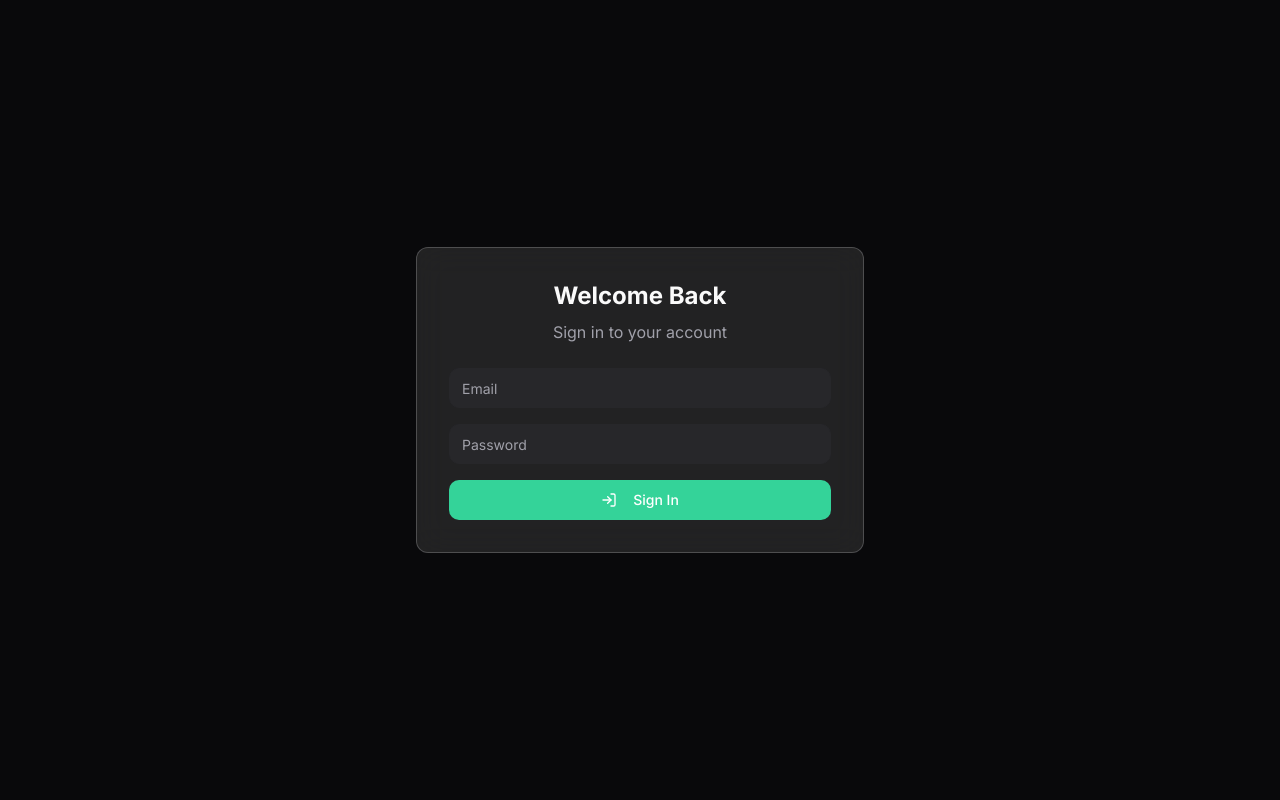
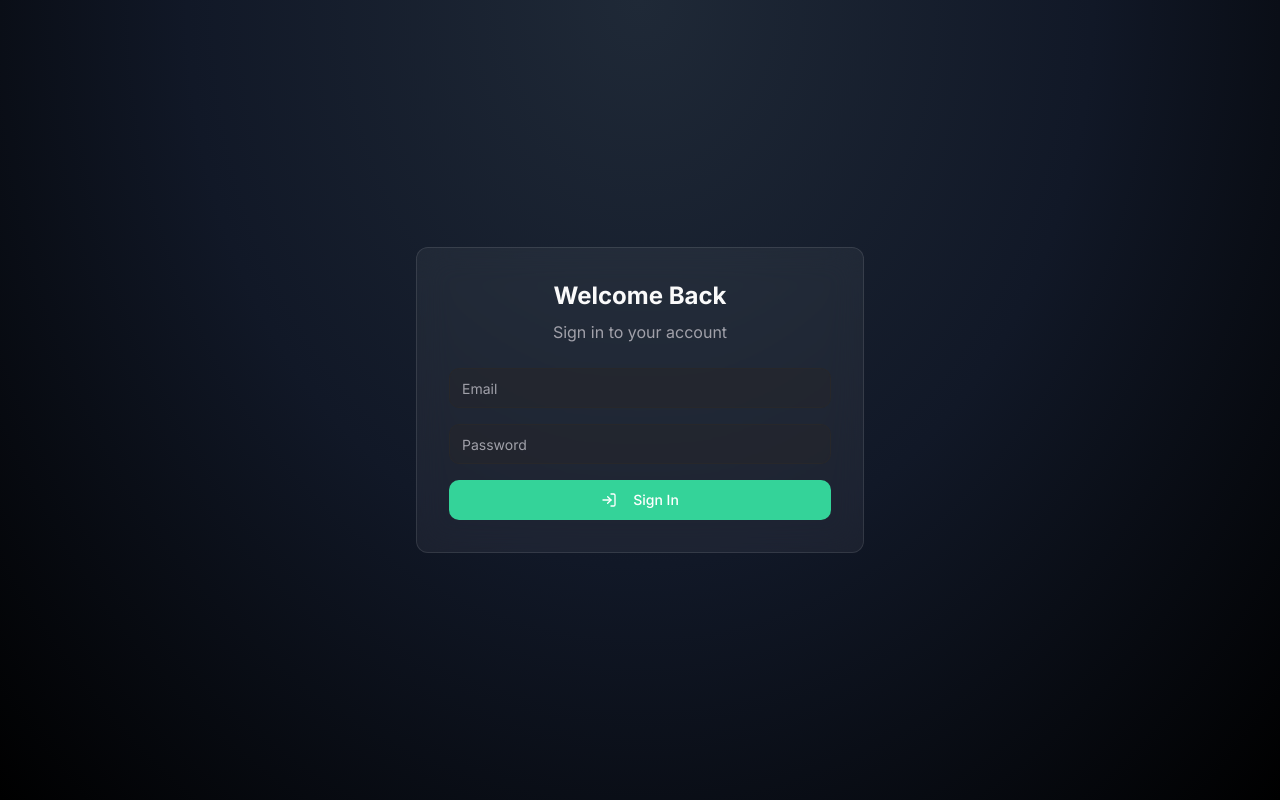
Before and after one commit to Ashukking/srssales, a React (Vite) app: page /login in a window 1280 px wide. Built offline with nearby package versions, Linux system fonts and the light colour scheme.

Commit message:
Add gradient background
Adds a gradient background to the application, as requested.  The specific implementation details are not included in this commit.

```diff
--- a/src/index.css
+++ b/src/index.css
@@ -37,12 +37,14 @@
   body {
     @apply bg-background text-foreground antialiased;
     font-family: 'Inter', sans-serif;
+    background: linear-gradient(to bottom, #1A1F2C, #121417);
+    min-height: 100vh;
   }
 }
 
 @layer utilities {
   .glass {
-    @apply bg-white/10 backdrop-blur-lg border border-white/20;
+    @apply bg-white/5 backdrop-blur-lg border border-white/10;
   }
 
   .glass-dark {
@@ -53,3 +55,12 @@
     animation: fadeIn 0.5s ease-out;
   }
 }
+
+@keyframes fadeIn {
+  from {
+    opacity: 0;
+  }
+  to {
+    opacity: 1;
+  }
+}
--- a/src/pages/Login.tsx
+++ b/src/pages/Login.tsx
@@ -25,7 +25,7 @@ const Login = () => {
   };
 
   return (
-    <div className="min-h-screen w-full flex items-center justify-center bg-background animate-in">
+    <div className="min-h-screen w-full flex items-center justify-center bg-[radial-gradient(ellipse_at_top,_var(--tw-gradient-stops))] from-gray-800 via-gray-900 to-black animate-in">
       <div className="glass p-8 rounded-lg w-full max-w-md space-y-6">
         <div className="text-center space-y-2">
           <h1 className="text-2xl font-bold">Welcome Back</h1>
@@ -39,7 +39,7 @@ const Login = () => {
               placeholder="Email"
               value={email}
               onChange={(e) => setEmail(e.target.value)}
-              className="bg-secondary"
+              className="bg-secondary/50"
             />
           </div>
           <div className="space-y-2">
@@ -48,7 +48,7 @@ const Login = () => {
               placeholder="Password"
               value={password}
               onChange={(e) => setPassword(e.target.value)}
-              className="bg-secondary"
+              className="bg-secondary/50"
             />
           </div>
           <Button type="submit" className="w-full bg-emerald-400 hover:bg-emerald-500">
```
